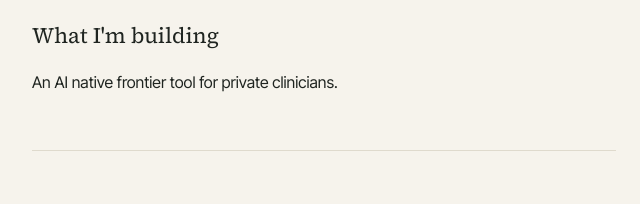
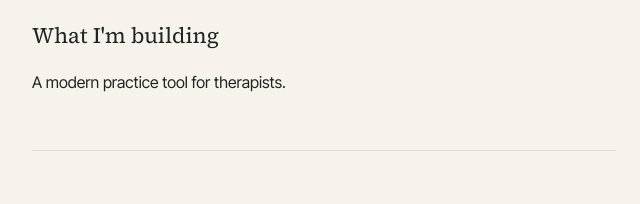
Before and after one commit to andrewmaudsley/andrewmaudsley.github.io, an Astro site: page / in a window 1280 px wide. Shown: the part 358-562 px from the top of the page, 316-956 px from the left. Built offline with nearby package versions, Linux system fonts and the light colour scheme; Astro itself is replaced by a stand-in of ours.

Commit message:
Building copy change

```diff
--- a/src/pages/index.astro
+++ b/src/pages/index.astro
@@ -218,7 +218,7 @@ const email = 'andrew@andrewmaudsley.com';
 
       <section id="about">
         <h2>What I'm building</h2>
-        <p>An AI native frontier tool for private clinicians.</p>
+        <p>A modern practice tool for therapists.</p>
       </section>
 
       <hr class="rule" />
```
